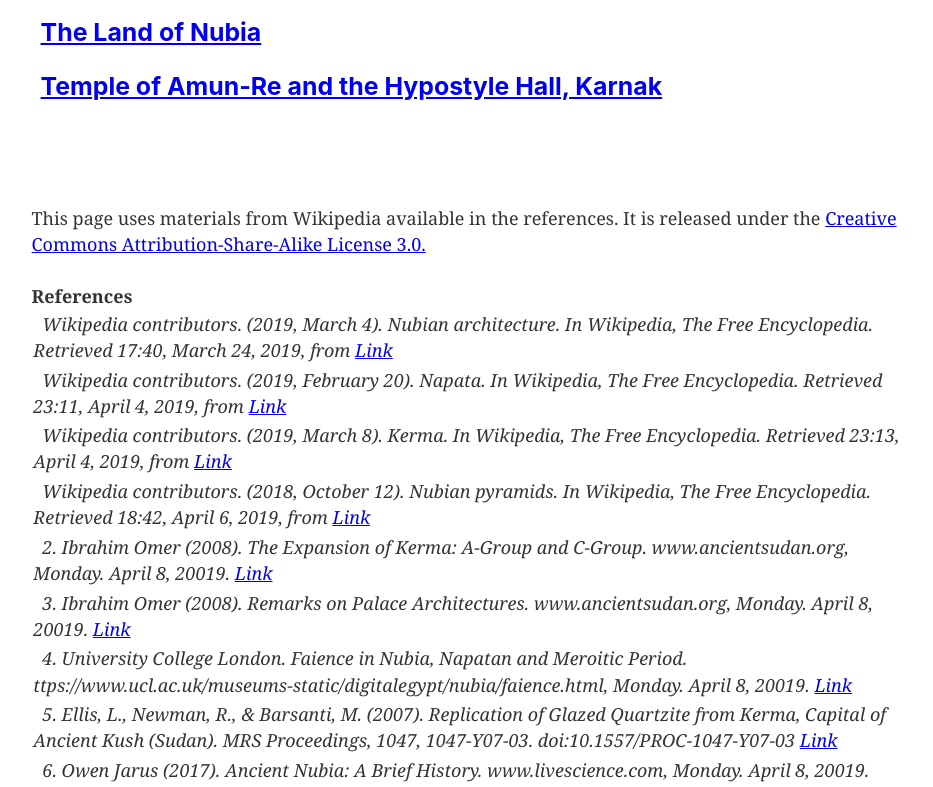
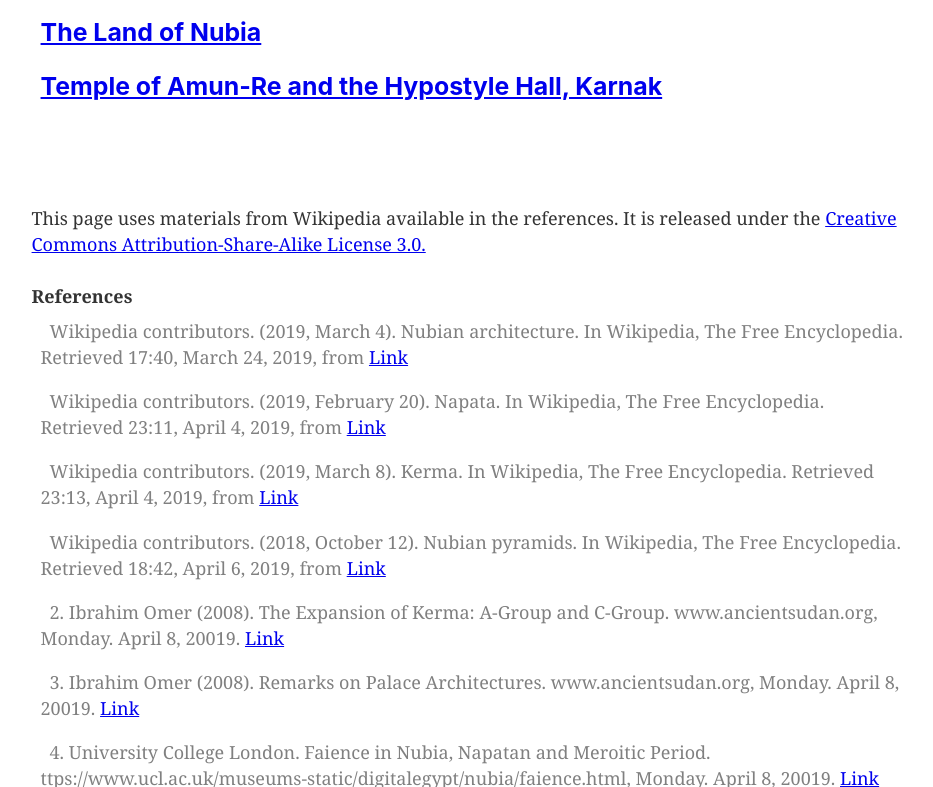
Before and after one commit to mebaatw/panafrican, a Gatsby site: page /nubian-arch in a window 1280 px wide. Shown: the part 11213-12000 px from the top of the page, without its empty margins (166-1099 px from the left). Built offline with nearby package versions, Linux system fonts and the light colour scheme; Gatsby itself is replaced by a stand-in of ours.

Commit message:
mod nubian arch doc

```diff
--- a/src/templates/article-slug.js
+++ b/src/templates/article-slug.js
@@ -96,10 +96,10 @@ export default ({ data }) => {
               post.frontmatter.refs.map((item,i) =>{
                 return (
 
-                      <div style={{ padding: ` .1rem` , margin:`0px`}}  key={i}>
-                           <i style={{ margin: `.5rem`, padding: `0rem`}}> {item.ref} {" "}
+                      <div style={{ padding: ` .5rem` , margin:`0px`}}  key={i}>
+                           <span style={{color: `grey`, margin: `.5rem`, padding: `0rem`}}> {item.ref} {" "}
                            {item.url.length===0?'': <a href={item.url}>Link</a>}
-                           </i>
+                           </span>
                       </div>
 
                 );
```
